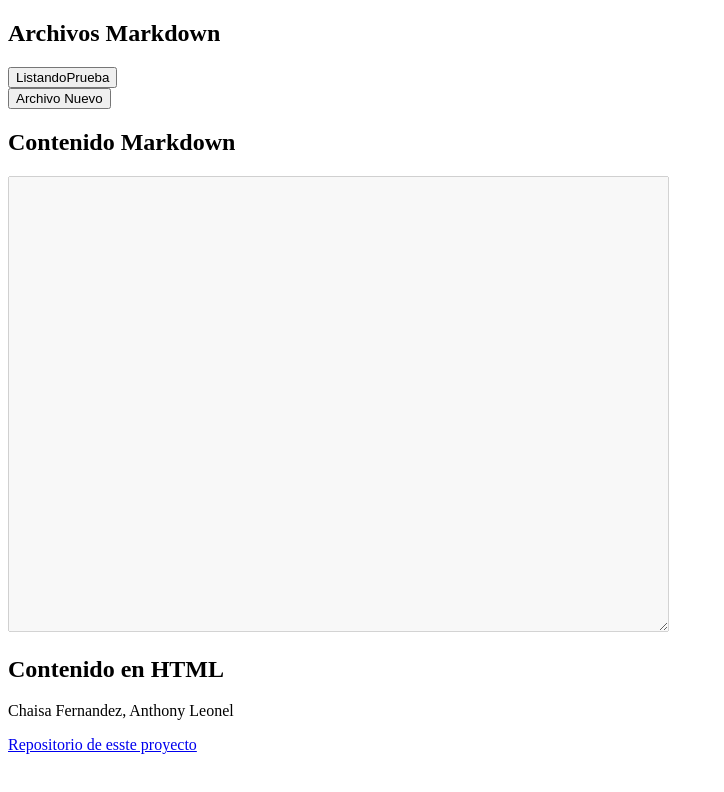
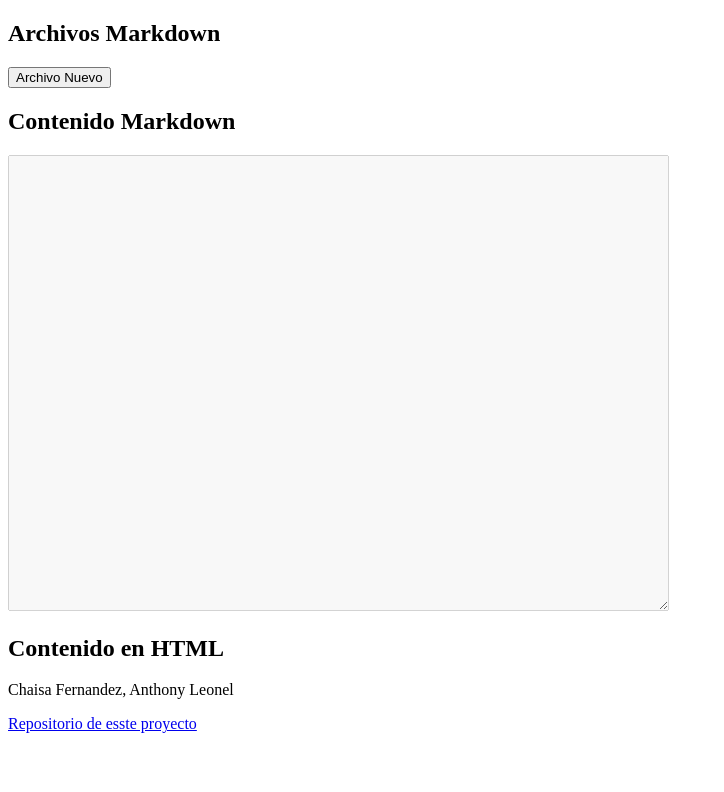
Before and after one commit to ianthony4/PWEB2-LAB03, a website: page index.html in a window 1280 px wide. Shown: the whole page, without its empty margins (0-724 px from the left). Drawn offline with Linux system fonts and the light colour scheme; files whose address does not match are found by name.

Commit message:
Quitando boton de prueba

```diff
--- a/index.html
+++ b/index.html
@@ -13,7 +13,6 @@
         <!--Repartiremos el cuerpo del html en 3 secciones para una mejor interpretacion-->
         <!--s1 -> seccion 1 // s2 -> seccion2 // s3 -> seccion 3-->
         <div id="s1">
-            <input type="button" id="prueba" value="ListandoPrueba" onclick="listando()">
             <!-- Aqui deben ir la lista de los archivos creados-->
             <!-- Aqui iran los labels y el llamada a las diferentes funciones-->
         </div>
```
